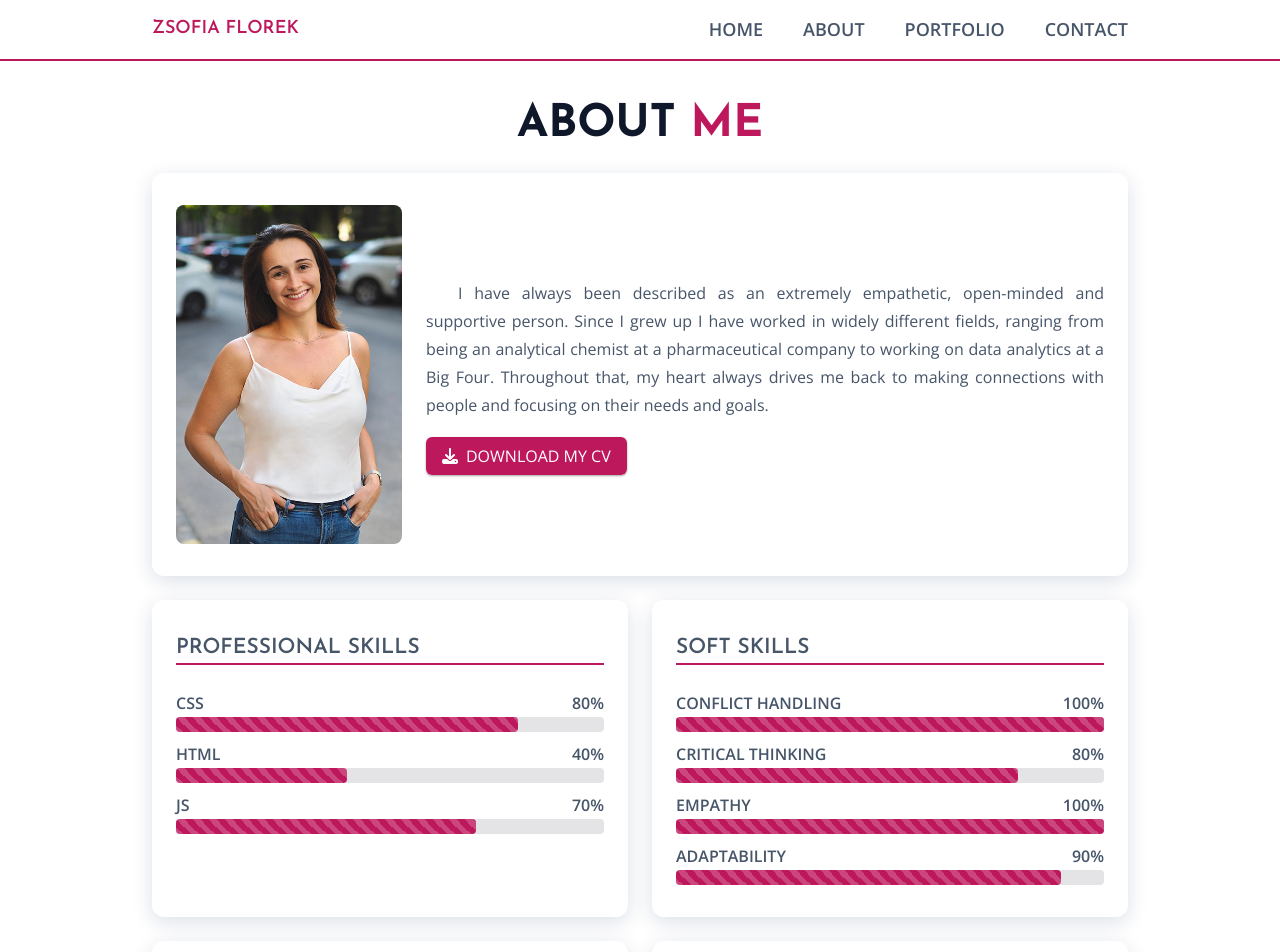
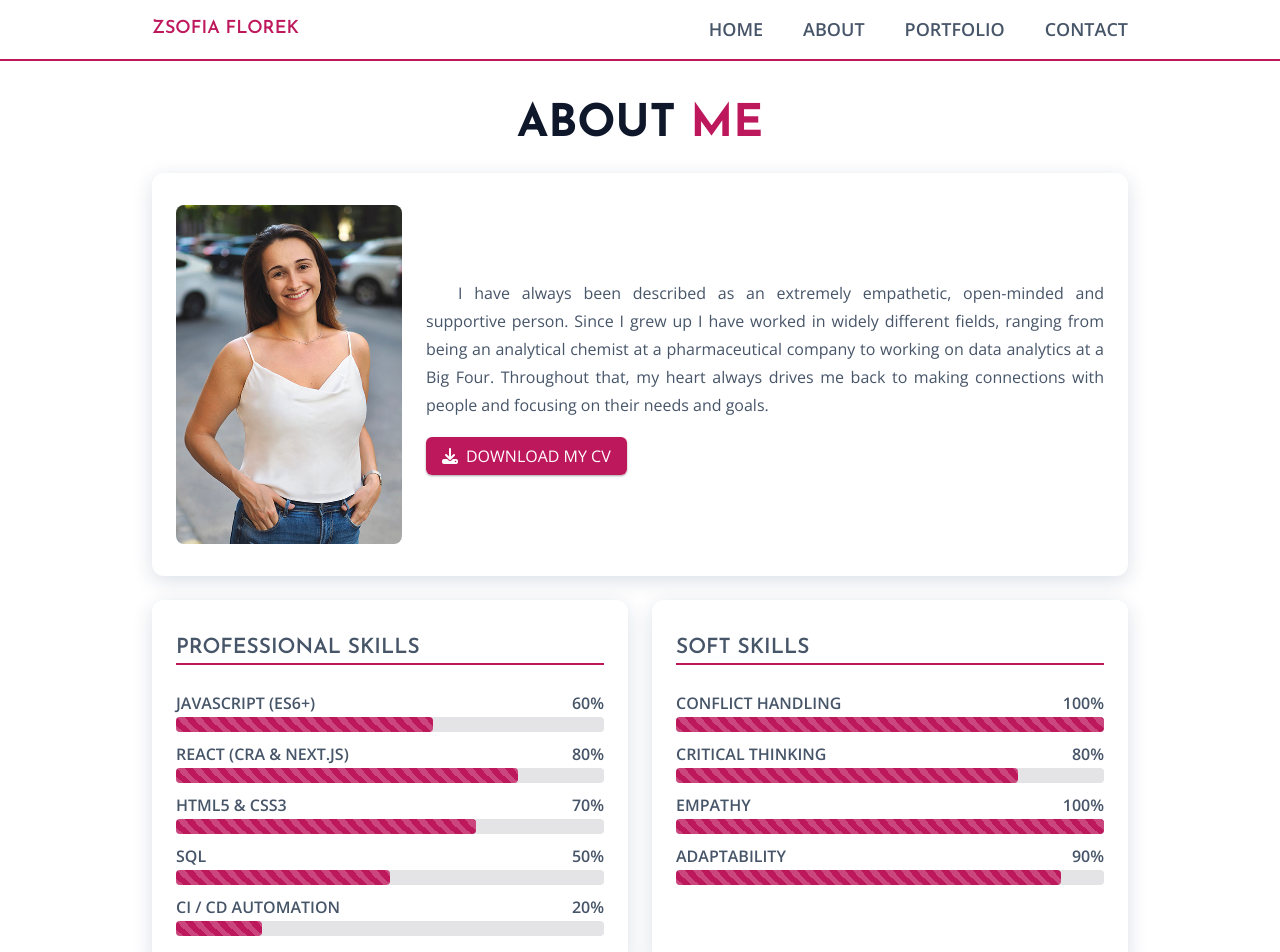
Before and after one commit to zsofiaflorek/portfolio, a Next.js app: page /about in a window 1280 px wide. Shown: the top 952 px of the page. Built offline with nearby package versions, Linux system fonts and the light colour scheme.

Commit message:
Complete professional skills section

```diff
--- a/pages/about.js
+++ b/pages/about.js
@@ -61,9 +61,11 @@ export default function AboutPage() {
         </Card>
         <div className="grid grid-cols-1 gap-6 lg:grid-cols-2 my-6">
           <CVCard title="Professional skills">
-            <SkillBar tech="CSS" percentage="80%" />
-            <SkillBar tech="HTML" percentage="40%" />
-            <SkillBar tech="JS" percentage="70%" />
+            <SkillBar tech="JavaScript (ES6+)" percentage="60%" />
+            <SkillBar tech="React (CRA & Next.js)" percentage="80%" />
+            <SkillBar tech="HTML5 & CSS3" percentage="70%" />
+            <SkillBar tech="SQL" percentage="50%" />
+            <SkillBar tech="CI / CD automation" percentage="20%" />
           </CVCard>
           <CVCard title="Soft skills">
             <SkillBar tech="Conflict Handling" percentage="100%" />
```
